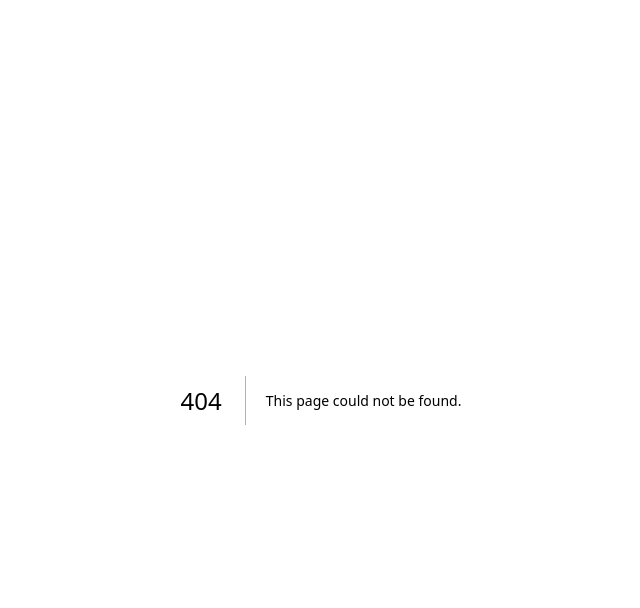
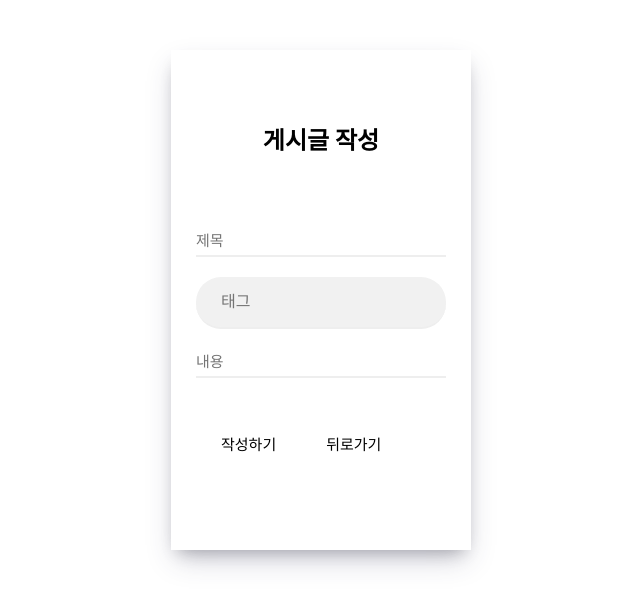
Before and after one commit to jaegwans/MOIDA_Frontend, a Next.js app: page /post/newPost in a window 1280 px wide. Before the commit this address had no page. Shown: the top 608 px of the page, without its empty margins (319-959 px from the left). Built offline with nearby package versions, Linux system fonts and the light colour scheme.

Commit message:
merging err fix

```diff
--- /dev/null
+++ b/src/pages/post/newPost.tsx
@@ -0,0 +1,176 @@
+import axios from "axios";
+import Link from "next/link";
+import { useRouter } from "next/router";
+import { FormEvent, ChangeEvent, useState } from "react";
+import { json } from "stream/consumers";
+import styled from "styled-components";
+import useToken from "../../hooks/useToken";
+
+const New = () => {
+    //post 헤더에 들어갈 토큰
+    // const { fullToken } = useToken();
+    // 게시글 작성 후 list로 넘겨줄 라우터
+    const router = useRouter();
+    // 타이틀
+    const [title, setTitle] = useState<string>("");
+    // 타입
+    const [type, setType] = useState<string>("");
+    // 글 내용
+    const [context, setContext] = useState<string>("");
+
+    const onchangeTitle = (e: ChangeEvent<HTMLInputElement>) => {
+        // console.log(e.target.value);
+        // console.log(title);
+        setTitle(e.currentTarget.value);
+    };
+    const onchangeType = (e: ChangeEvent<HTMLInputElement>) => {
+        // console.log(e.target.value);
+        setType(e.currentTarget.value);
+    };
+    const onchangeContext = (e: ChangeEvent<HTMLInputElement>) => {
+        // console.log(e.target.value);
+        setContext(e.currentTarget.value);
+    };
+
+    const errorAlert = () => {
+        if (title.length == 0) {
+            return alert("제목을 입력해 주세요");
+        }
+        if (type.length == 0) {
+            return alert("태그를 입력해 주세요");
+        }
+        if (context.length == 0) {
+            return alert("내용을 입력해 주세요");
+        }
+    };
+
+    const onSubmitNewPost = (e: FormEvent<HTMLFormElement>) => {
+        e.preventDefault();
+
+        const TOKEN = localStorage.getItem("accessToken");
+        // console.log(data.title);
+        // console.log(data.type);
+        // console.log(data.context);
+        axios
+            .post(
+                "/post/new",
+                {
+                    title: title,
+                    type: type,
+                    context: context,
+                },
+                {
+                    headers: {
+                        Authorization: `Bearer ${TOKEN}`,
+                        "Content-Type": `application/json`,
+                    },
+                }
+            )
+            .then((res) => {
+                console.log(res.data);
+
+                router.push("/postlist");
+                alert("작성을 성공했습니다");
+            })
+            .catch((error) => {
+                console.log(error);
+                errorAlert();
+            });
+    };
+
+    return (
+        <NewPost>
+            <h2>게시글 작성</h2>
+            <NewPostList onSubmit={onSubmitNewPost}>
+                <InputListDiv>
+                    <input
+                        type="text"
+                        placeholder="제목"
+                        onChange={onchangeTitle}
+                        value={title}
+                    />
+                    <input
+                        type="text"
+                        placeholder="태그"
+                        onChange={onchangeType}
+                        value={type}
+                    />
+                    <input
+                        type="text"
+                        placeholder="내용"
+                        onChange={onchangeContext}
+                        value={context}
+                    />
+                </InputListDiv>
+                <BtnDiv>
+                    <button type="submit">작성하기</button>
+                    <Link href={"/postlist"}>
+                        <button>뒤로가기</button>
+                    </Link>
+                </BtnDiv>
+            </NewPostList>
+        </NewPost>
+    );
+};
+
+export default New;
+
+const NewPost = styled.div`
+    width: 300px;
+    height: 500px;
+    margin-top: 50px;
+    display: flex;
+    flex-direction: column;
+    align-items: center;
+    justify-content: space-evenly;
+    box-shadow: rgba(50, 50, 93, 0.25) 0px 13px 27px -5px,
+        rgba(0, 0, 0, 0.3) 0px 8px 16px -8px; ;
+`;
+
+const NewPostList = styled.form`
+    display: flex;
+    flex-direction: column;
+    gap: 20px;
+    input {
+        all: unset;
+        border-bottom: 2px solid #eee;
+        font-size: 15px;
+        padding: 5px 0px;
+    }
+    input:nth-child(2) {
+        display: inline-block;
+        padding: 0 25px;
+        height: 50px;
+        font-size: 16px;
+        line-height: 50px;
+        border-radius: 25px;
+        background-color: #f1f1f1;
+    }
+    input:nth-child(3) {
+    }
+`;
+
+const InputListDiv = styled.div`
+    display: flex;
+    flex-direction: column;
+    gap: 20px;
+`;
+
+const BtnDiv = styled.div`
+    margin-top: 10px;
+    button {
+        all: unset;
+        margin: 20px;
+        padding: 5px;
+        font-size: 15px;
+        color: #000;
+        transition: transform 0.3s;
+        &:hover {
+            transform: translateY(-3px);
+            cursor: pointer;
+        }
+    }
+    a {
+        all: unset;
+    }
+`;
--- a/src/pages/postlist.tsx
+++ b/src/pages/postlist.tsx
@@ -52,7 +52,7 @@ const Postist = () => {
     }, [ready]);
 
     const newPostRouter = () => {
-        router.push('/post/new');
+        router.push('/post/newPost');
     };
 
     // MouseEvent를 사용하지않고 편법으로 하는 방법이 있었네요~
```
